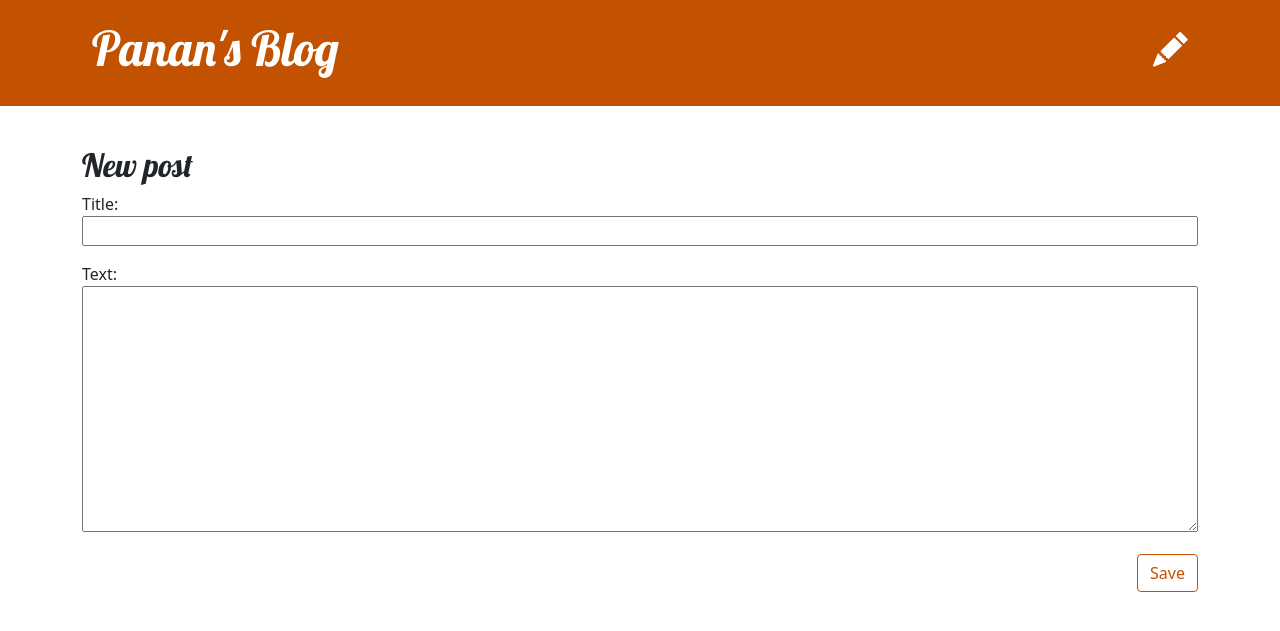
After one commit to panan2012/first_Djangosite, a Django app: page /post/new/ in a window 1280 px wide. The commit adds this page. Shown: the top 631 px of the page. Run offline with Django 3.2, Linux system fonts and the light colour scheme.

Commit message:
feat: added forms post edit

```diff
--- /dev/null
+++ b/blog/forms.py
@@ -0,0 +1,9 @@
+from django import forms
+
+from .models import Post
+
+class PostForm(forms.ModelForm):
+
+    class Meta:
+        model = Post
+        fields = ('title', 'text',)
--- a/blog/templates/blog/base.html
+++ b/blog/templates/blog/base.html
@@ -11,6 +11,9 @@
         <body>
             <header class="page-header">
               <div class="container">
+                <a href="{% url 'post_new' %}" class="top-menu">
+                    {% include './icons/pencil-fill.svg' %}
+                </a>
                   <h1><a href="/">Panan's Blog</a></h1>
               </div>
             </header>
--- /dev/null
+++ b/blog/templates/blog/post_edit.html
@@ -0,0 +1,9 @@
+{% extends 'blog/base.html' %}
+
+{% block content %}
+    <h2>New post</h2>
+    <form method="POST" class="post-form">{% csrf_token %}
+        {{ form.as_p }}
+        <button type="submit" class="save btn btn-secondary">Save</button>
+    </form>
+{% endblock %}
--- a/blog/urls.py
+++ b/blog/urls.py
@@ -5,5 +5,6 @@ from . import views
 urlpatterns = [
     path('', views.post_list, name='post_list'),
     path('post/<int:pk>/', views.post_detail, name='post_detail'),
+    path('post/new/', views.post_new, name='post_new'),
 
 ]
--- a/blog/views.py
+++ b/blog/views.py
@@ -1,6 +1,7 @@
 from django.shortcuts import render, get_object_or_404
 from django.utils import timezone
 from .models import Post
+from .forms import PostForm
 
 
 def post_list(request):
@@ -10,3 +11,7 @@ def post_list(request):
 def post_detail(request, pk):
     post = get_object_or_404(Post, pk=pk)
     return render(request, 'blog/post_detail.html', {'post': post})
+
+def post_new(request):
+    form = PostForm()
+    return render(request, 'blog/post_edit.html', {'form': form})
```
Also changed, not shown: blog/templates/blog/icons/pencil-fill.svg (added).
